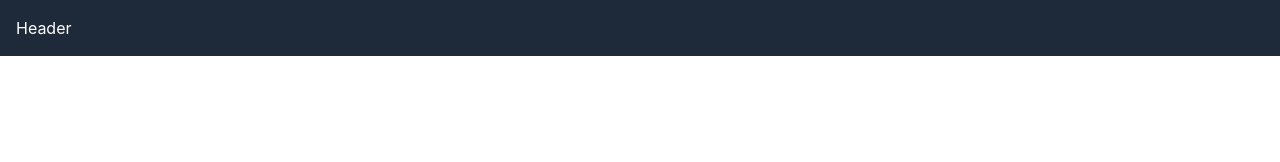
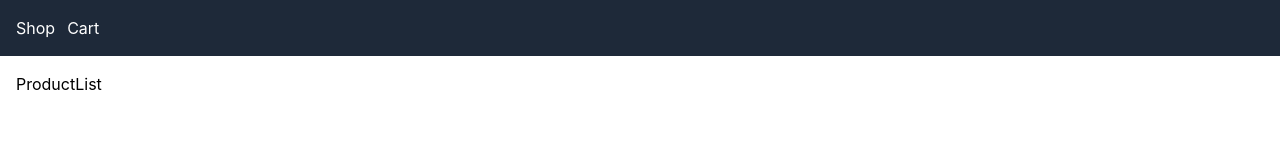
Before and after one commit to AnouGeek/my-storefront, a React (Vite) app: page / in a window 1280 px wide. Shown: the top 162 px of the page. Built offline with nearby package versions, Linux system fonts and the light colour scheme.

Commit message:
✨ feat(navigation): add manual routing between home and cart

```diff
--- a/src/App.jsx
+++ b/src/App.jsx
@@ -1,16 +1,16 @@
+import { useState } from "react";
 import Footer from "./components/Footer";
 import Header from "./components/Header";
+import ProductList from "./components/ProductList";
+import Cart from "./components/Cart";
 
 function App() {
+  const [currentView, setCurrentView] = useState("home");
   return (
     <div className="min-h-screen flex flex-col">
-
-        <Header />
-        <main className="grow">
-
-        </main>
-        <Footer />
-
+      <Header onNavigate={setCurrentView}/>
+      <main className="grow">{currentView === "home" ? <ProductList /> : <Cart />}</main>
+      <Footer />
     </div>
   );
 }
--- /dev/null
+++ b/src/components/Cart.jsx
@@ -0,0 +1,7 @@
+export default function Cart() {
+  return (
+    <div className="p-4">
+      <h2>Cart</h2>
+    </div>
+  );
+}
--- a/src/components/Header.jsx
+++ b/src/components/Header.jsx
@@ -1,3 +1,15 @@
-export default function Header() {
-  return <header className="bg-gray-800 text-white p-4">Header</header>;
+export default function Header({ onNavigate }) {
+  return (
+    <header className="bg-gray-800 text-white p-4">
+      <button
+        onClick={() => onNavigate("home")}
+        className="mr-3 cursor-pointer"
+      >
+        Shop
+      </button>
+      <button onClick={() => onNavigate("cart")} className="cursor-pointer">
+        Cart
+      </button>
+    </header>
+  );
 }
--- /dev/null
+++ b/src/components/ProductList.jsx
@@ -0,0 +1,5 @@
+export default function ProductList() {
+  return <div className="p-4">
+    <h2>ProductList</h2>
+  </div>;
+}
```
